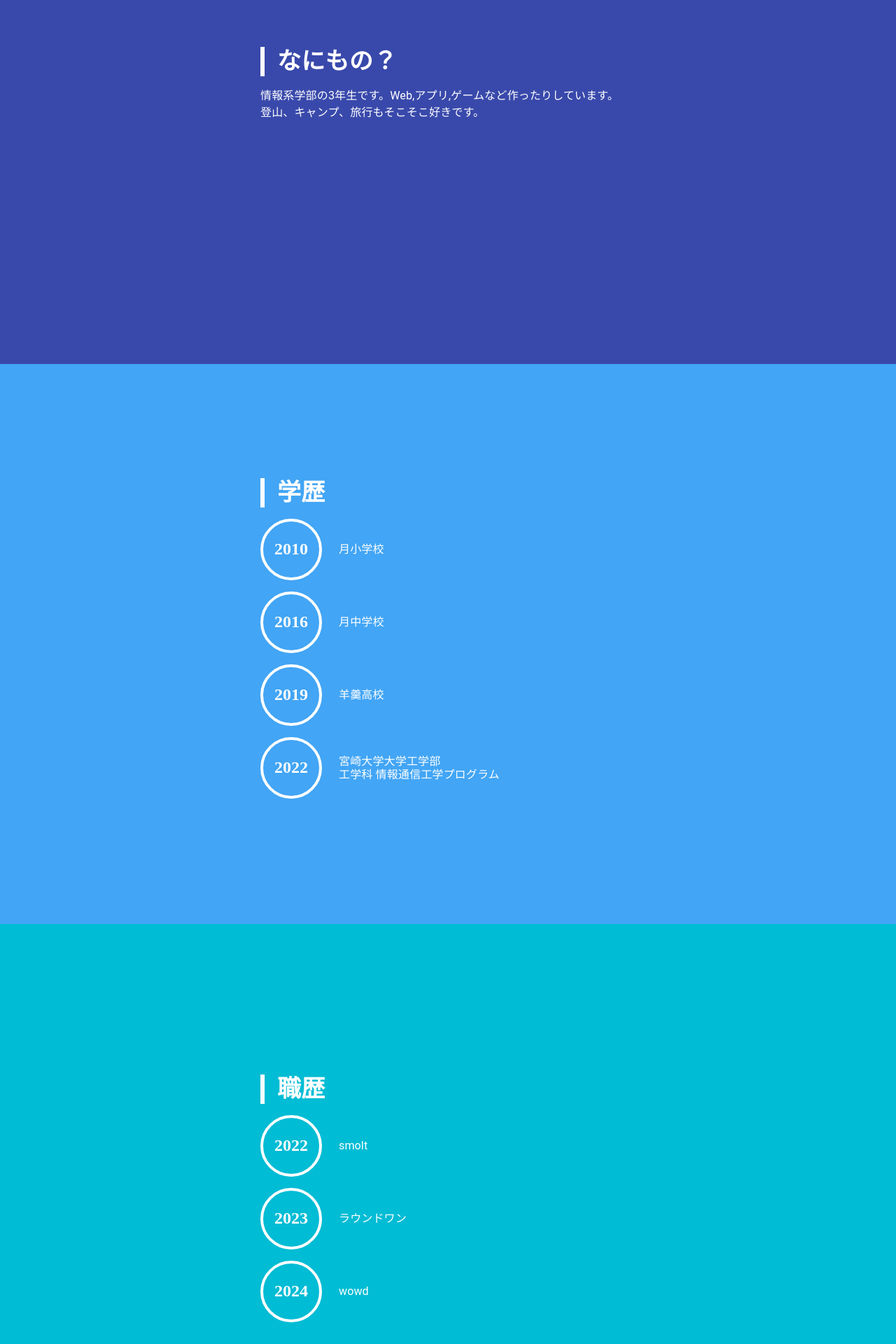
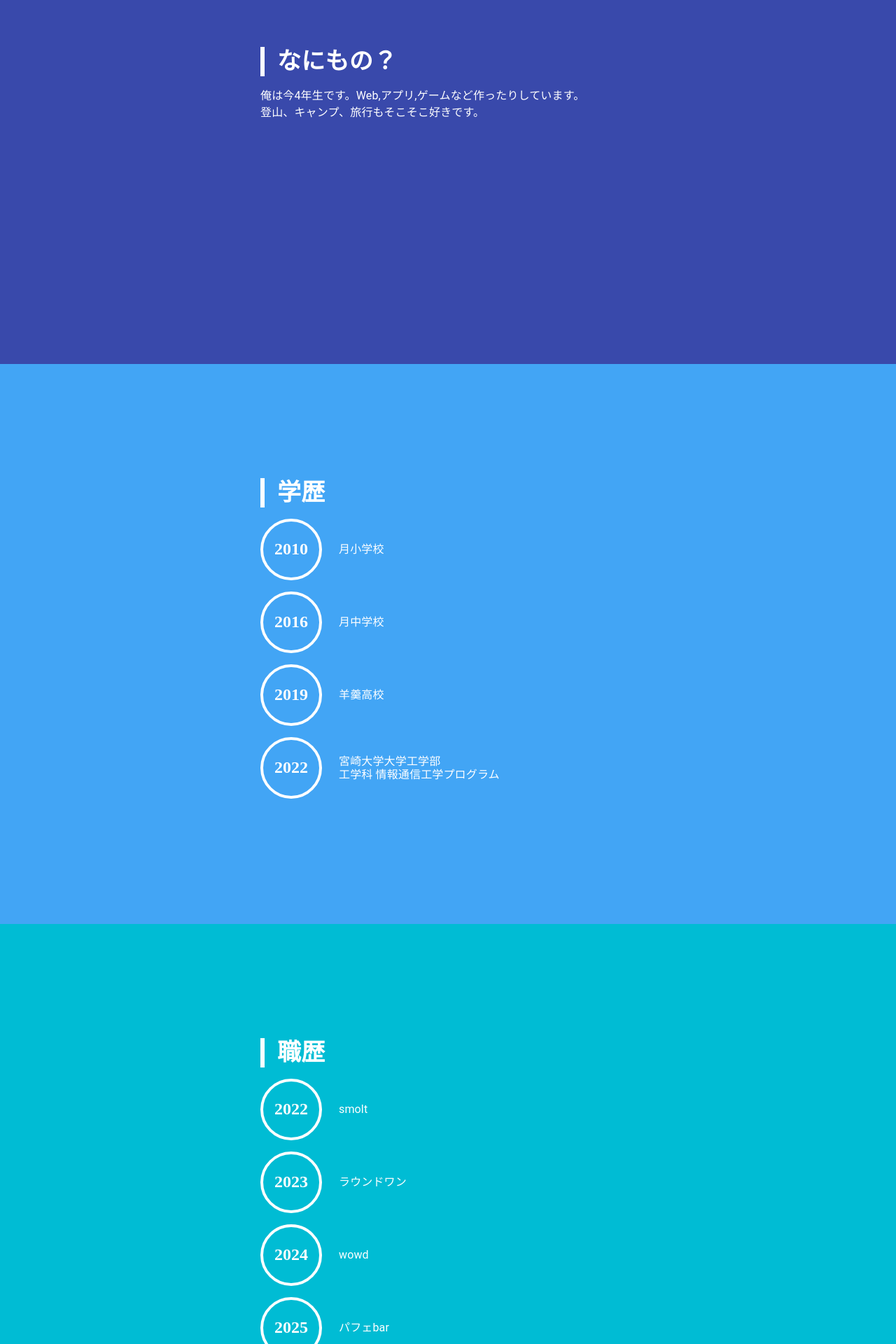
Before and after one commit to matuhiro97/kirishimaHP, a React (Vite) app in the folder my-react-app/: page /about in a window 1280 px wide. Shown: the part 280-2200 px from the top of the page at 70% size. Built offline with nearby package versions, Linux system fonts and the light colour scheme.

Commit message:
Update About page

```diff
--- a/my-react-app/src/mainhomes/about.tsx
+++ b/my-react-app/src/mainhomes/about.tsx
@@ -125,7 +125,7 @@ const About: React.FC = () => {
       {/* Section 1: 何者なのか */}
       <Section id="about" title="なにもの？" backgroundColor="#3949ab">
         <Typography variant="body1" sx={{ fontSize: { xs: '0.9rem', sm: '1rem' } }}>
-          情報系学部の3年生です。Web,アプリ,ゲームなど作ったりしています。
+          俺は今4年生です。Web,アプリ,ゲームなど作ったりしています。
         </Typography>
         <Typography variant="body1" sx={{ fontSize: { xs: '0.9rem', sm: '1rem' } }}>
           登山、キャンプ、旅行もそこそこ好きです。
@@ -153,6 +153,7 @@ const About: React.FC = () => {
         <TimelineItem year="2022" description="smolt" />
         <TimelineItem year="2023" description="ラウンドワン" />
         <TimelineItem year="2024" description="wowd" />
+        <TimelineItem year="2025" description="パフェbar" />
       </Section>
     </>
   );
```
